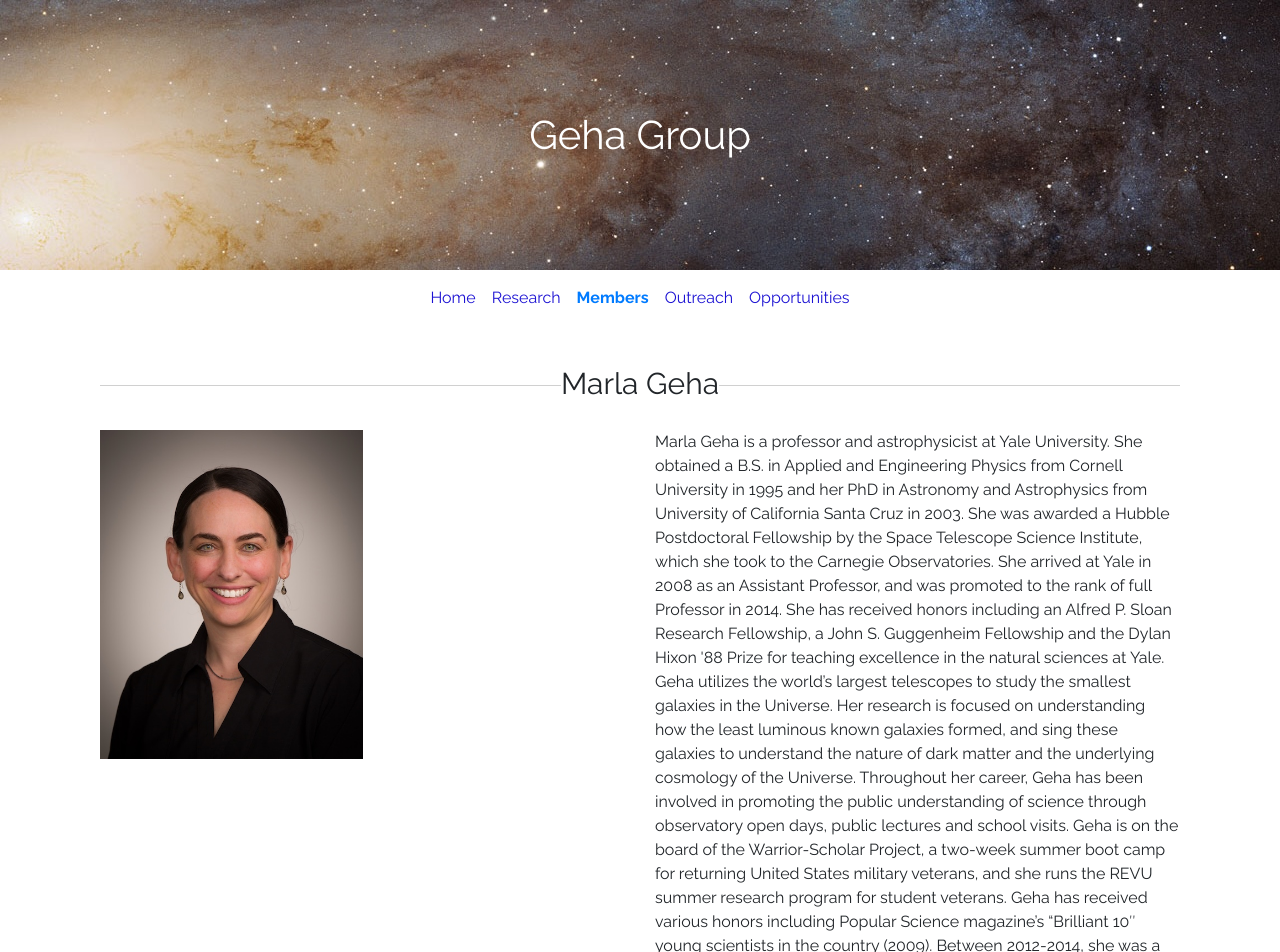
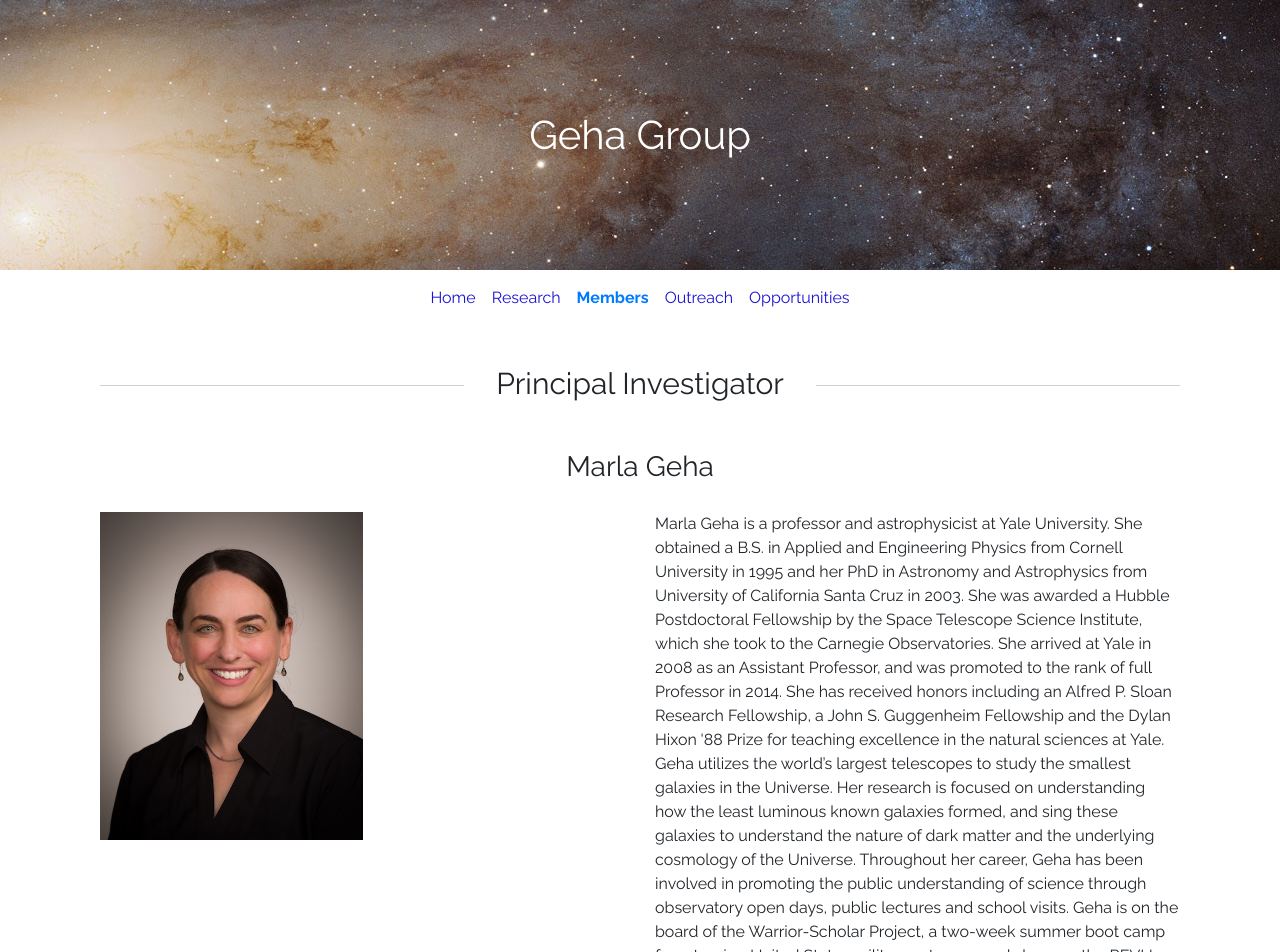
Before and after one commit to geha-group/geha-group.github.io, a Jekyll site: the page built from members.html, in a window 1280 px wide. Shown: the top 952 px of the page. Built offline with Jekyll 4.4.1, drawn with Linux system fonts in a browser that asks for light colours; some of the changed text lies outside the part shown.

Commit message:
adding bar to h2

```diff
--- a/_sass/global.scss
+++ b/_sass/global.scss
@@ -12,12 +12,11 @@ h1 {
     /* You can adjust the 20px to increase or decrease the padding */
 }
 
-h2 {
+h3 {
     text-align: center; /* Centers the text */
     padding-top: 20px; /* Adds padding to the top */
     padding-bottom: 20px; /* Adds padding to the bottom */
     /* You can adjust the 20px to increase or decrease the padding */
-
 }
 
 h2 {
@@ -26,7 +25,11 @@ h2 {
     z-index: 1;
     overflow: hidden;
     text-align: center;
+    padding-top: 20px; /* Adds padding to the top */
+    padding-bottom: 20px; /* Adds padding to the bottom */
+    /* You can adjust the 20px to increase or decrease the padding */
 }
+
 h2:before, h2:after {
     position: absolute;
     top: 51%;
@@ -35,11 +38,17 @@ h2:before, h2:after {
     height: 1px;
     content: '\a0';
     background-color: #d0d0d0;
+
 }
+
 h2:before {
-    margin-left: -50%;
-    text-align: right;
+    margin-left: -53%;
 }
+
+h2:after {
+    margin-left: 3%;
+}
+
 .color {
     background-color: #d0d0d0;
 }
--- a/members.html
+++ b/members.html
@@ -5,7 +5,8 @@ layout: page
 ---
 
 <div class="container my-container">
-    <h2 >Marla Geha</h2>
+    <h2 >Principal Investigator</h2>
+    <h3 >Marla Geha</h3>
     <div class="row">
         <div class="col-md-6 slightly-smaller">
             <img src="{{ '/assets/images/marla.jpg' | relative_url }}" alt="Descriptive Alt Text" class="img-fluid">
@@ -41,7 +42,7 @@ layout: page
     </div>
 </div>
 
-<h2> PostDocs</h2>
+<h2> Postdocs</h2>
 
 <div class="container my-container">
     <div class="row">
```
Also changed, not shown: other parts of members.html (+1 -1 lines).
